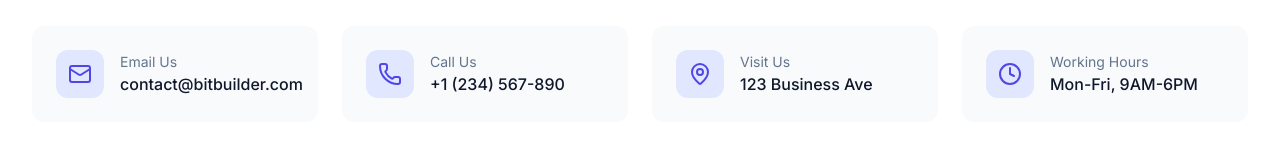
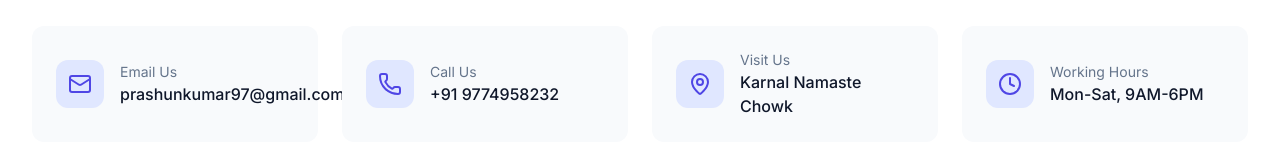
Before and after one commit to Parsun97/BitBuilder_Website, a React (Create React App) app in the folder frontend/: page /contact in a window 1280 px wide. Shown: the part 418-586 px from the top of the page. Built offline with nearby package versions, Linux system fonts and the light colour scheme; no server answers.

Commit message:
Update contact information on ContactPage

```diff
--- a/frontend/src/pages/ContactPage.jsx
+++ b/frontend/src/pages/ContactPage.jsx
@@ -175,7 +175,7 @@ const ContactPage = () => {
               </div>
               <div>
                 <p className="text-sm text-slate-500">Email Us</p>
-                <p className="font-medium text-slate-900">contact@bitbuilder.com</p>
+                <p className="font-medium text-slate-900">prashunkumar97@gmail.com</p>
               </div>
             </div>
             <div className="flex items-center gap-4 p-6 bg-slate-50 rounded-xl">
@@ -184,7 +184,7 @@ const ContactPage = () => {
               </div>
               <div>
                 <p className="text-sm text-slate-500">Call Us</p>
-                <p className="font-medium text-slate-900">+1 (234) 567-890</p>
+                <p className="font-medium text-slate-900">+91 9774958232</p>
               </div>
             </div>
             <div className="flex items-center gap-4 p-6 bg-slate-50 rounded-xl">
@@ -193,7 +193,7 @@ const ContactPage = () => {
               </div>
               <div>
                 <p className="text-sm text-slate-500">Visit Us</p>
-                <p className="font-medium text-slate-900">123 Business Ave</p>
+                <p className="font-medium text-slate-900">Karnal Namaste Chowk</p>
               </div>
             </div>
             <div className="flex items-center gap-4 p-6 bg-slate-50 rounded-xl">
@@ -202,7 +202,7 @@ const ContactPage = () => {
               </div>
               <div>
                 <p className="text-sm text-slate-500">Working Hours</p>
-                <p className="font-medium text-slate-900">Mon-Fri, 9AM-6PM</p>
+                <p className="font-medium text-slate-900">Mon-Sat, 9AM-6PM</p>
               </div>
             </div>
           </div>
```
